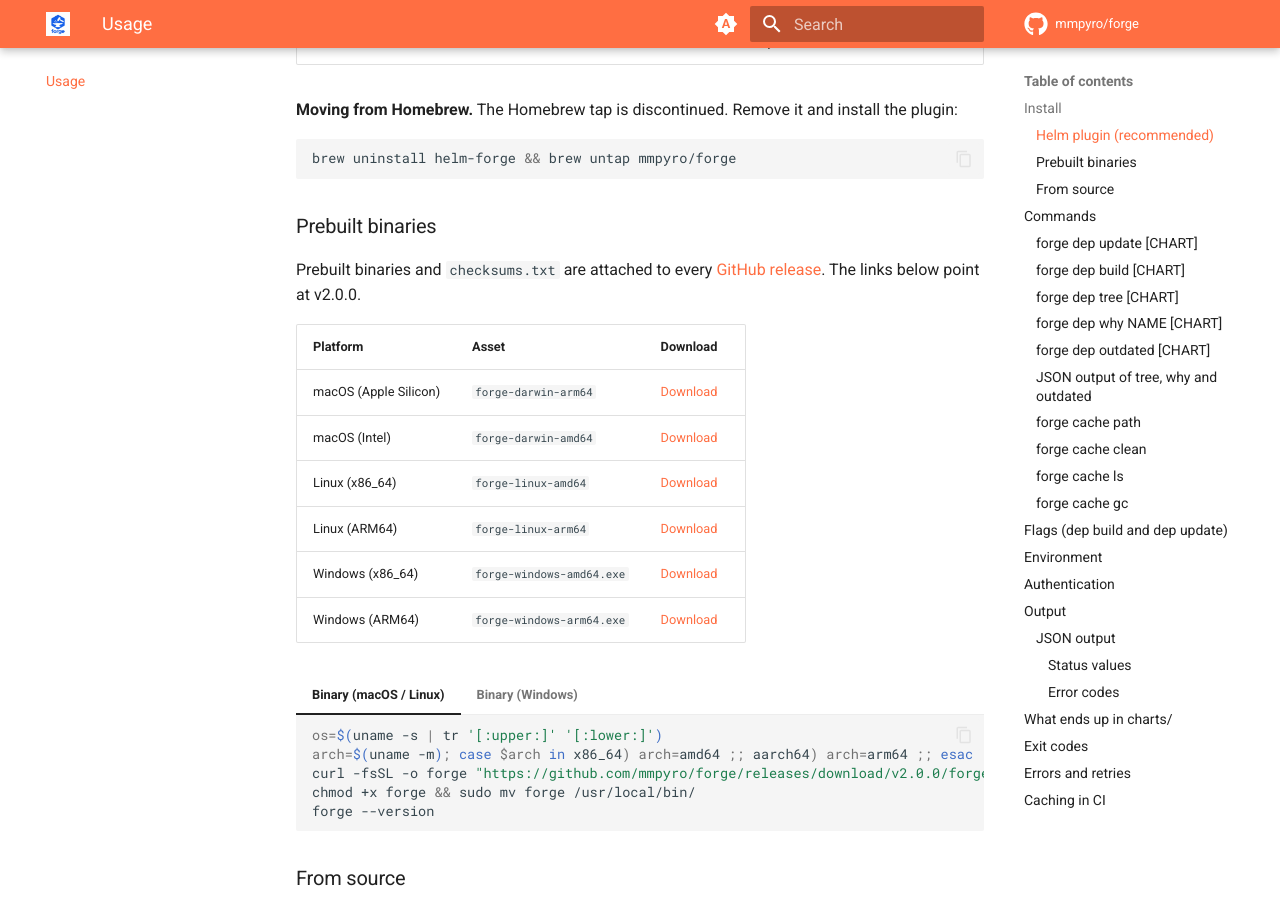
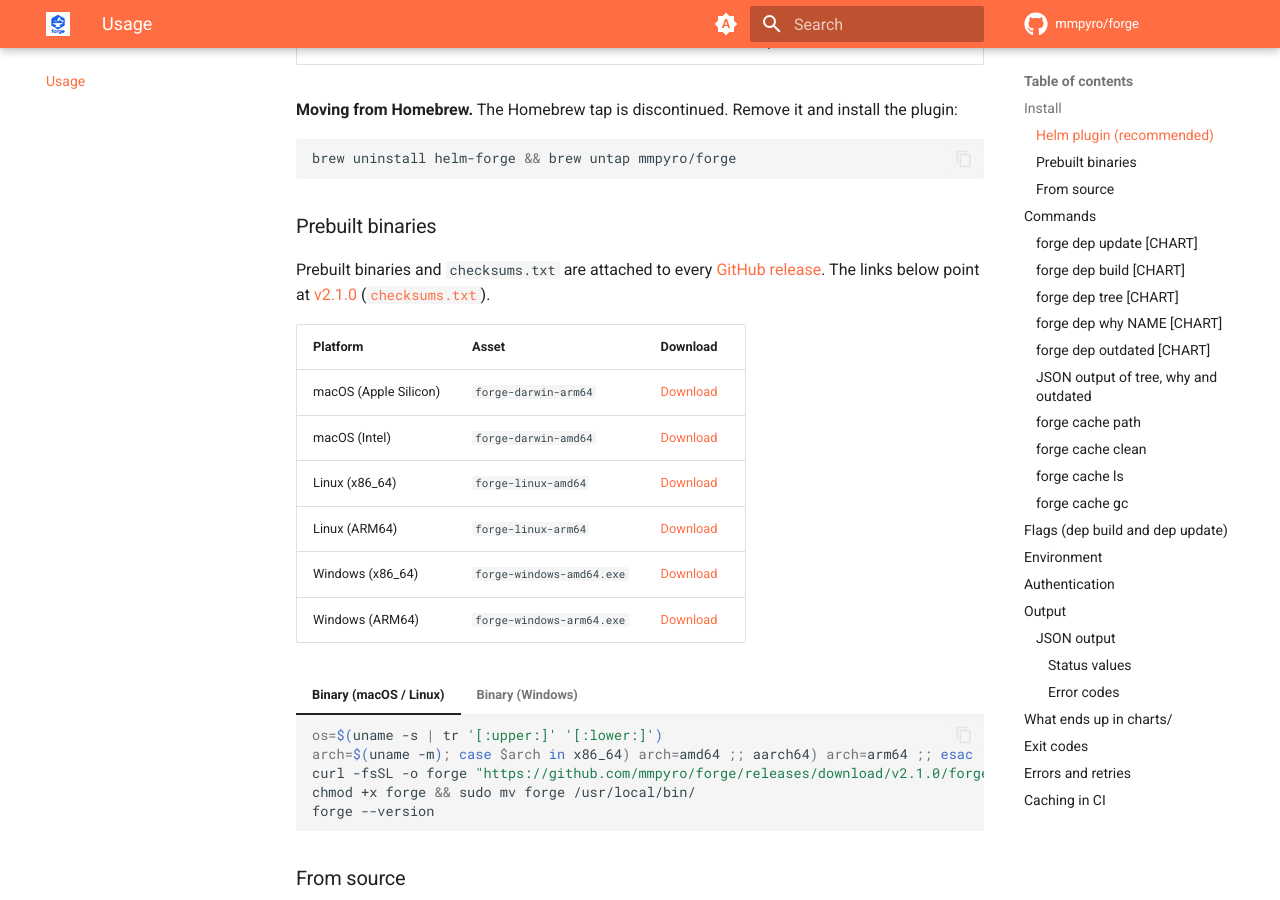
Before and after one commit to mmpyro/forge, an MkDocs documentation site: the page built from docs/usage.md, in a window 1280 px wide and 900 px high, scrolled down 2136 px. Built offline with MkDocs 1.6.1 and Material for MkDocs 9.7.7, drawn with Linux system fonts in a browser that asks for light colours; comment, search, counter and statistics services are not loaded; some of the changed text lies outside the part shown.

Commit message:
docs: point install commands and download links at v2.1.0 (#9)
* docs: point install commands and download links at v2.1.0

Bump the pinned version in README.md, docs/index.md and docs/usage.md,
link the v2.1.0 release page and checksums.txt, add a "What's new in 2.1"
section (dep tree/why/outdated, cache ls/gc), and list docs/index.md in
the release checklist.

Co-authored-by: Cursor <cursoragent@cursor.com>

* store: retry PutRef on EINVAL and allow more attempts

TestGCConcurrentWithWrites flaked on macOS: when GC prunes a ref
directory mid-call, mkdir/rename there fail with EINVAL, not ENOENT, so
PutRef gave up. Retry on both, and allow 10 attempts: a GC pass removes
each directory at most once, so a writer loses at most once per path
level.

Co-authored-by: Cursor <cursoragent@cursor.com>

---------

Co-authored-by: Michał Marszałek <michal.marszalek@h2o.ai>
Co-authored-by: Cursor <cursoragent@cursor.com>

````diff
--- a/docs/usage.md
+++ b/docs/usage.md
@@ -13,13 +13,13 @@ Linux), or PowerShell (Windows).
 === "Helm 4"
 
     ```sh
-    helm plugin install https://github.com/mmpyro/forge --version v2.0.0 --verify=false
+    helm plugin install https://github.com/mmpyro/forge --version v2.1.0 --verify=false
     ```
 
 === "Helm 3 (3.18+)"
 
     ```sh
-    helm plugin install https://github.com/mmpyro/forge --version v2.0.0
+    helm plugin install https://github.com/mmpyro/forge --version v2.1.0
     ```
 
 Helm clones the repository at that tag, then runs the install hook
@@ -33,7 +33,7 @@ Helm clones the repository at that tag, then runs the install hook
 **2. Verify:**
 
 ```sh
-helm plugin list              # NAME  VERSION  DESCRIPTION → forge  2.0.0  …
+helm plugin list              # NAME  VERSION  DESCRIPTION → forge  2.1.0  …
 helm forge --version
 helm forge cache path         # $HELM_CACHE_HOME/forge
 ```
@@ -65,7 +65,7 @@ Notes:
 
   ```sh
   HELM_FORGE_PLUGIN_URL=https://mirror.example.com/forge \
-    helm plugin install https://github.com/mmpyro/forge --version v2.0.0
+    helm plugin install https://github.com/mmpyro/forge --version v2.1.0
   ```
 
 **Upgrade or remove.** The plugin is pinned to the tag it was installed from,
@@ -101,23 +101,24 @@ brew uninstall helm-forge && brew untap mmpyro/forge
 
 Prebuilt binaries and `checksums.txt` are attached to every
 [GitHub release](https://github.com/mmpyro/forge/releases). The links
-below point at v2.0.0.
+below point at [v2.1.0](https://github.com/mmpyro/forge/releases/tag/v2.1.0)
+([`checksums.txt`](https://github.com/mmpyro/forge/releases/download/v2.1.0/checksums.txt)).
 
 | Platform | Asset | Download |
 |---|---|---|
-| macOS (Apple Silicon) | `forge-darwin-arm64` | [Download](https://github.com/mmpyro/forge/releases/download/v2.0.0/forge-darwin-arm64) |
-| macOS (Intel) | `forge-darwin-amd64` | [Download](https://github.com/mmpyro/forge/releases/download/v2.0.0/forge-darwin-amd64) |
-| Linux (x86_64) | `forge-linux-amd64` | [Download](https://github.com/mmpyro/forge/releases/download/v2.0.0/forge-linux-amd64) |
-| Linux (ARM64) | `forge-linux-arm64` | [Download](https://github.com/mmpyro/forge/releases/download/v2.0.0/forge-linux-arm64) |
-| Windows (x86_64) | `forge-windows-amd64.exe` | [Download](https://github.com/mmpyro/forge/releases/download/v2.0.0/forge-windows-amd64.exe) |
-| Windows (ARM64) | `forge-windows-arm64.exe` | [Download](https://github.com/mmpyro/forge/releases/download/v2.0.0/forge-windows-arm64.exe) |
+| macOS (Apple Silicon) | `forge-darwin-arm64` | [Download](https://github.com/mmpyro/forge/releases/download/v2.1.0/forge-darwin-arm64) |
+| macOS (Intel) | `forge-darwin-amd64` | [Download](https://github.com/mmpyro/forge/releases/download/v2.1.0/forge-darwin-amd64) |
+| Linux (x86_64) | `forge-linux-amd64` | [Download](https://github.com/mmpyro/forge/releases/download/v2.1.0/forge-linux-amd64) |
+| Linux (ARM64) | `forge-linux-arm64` | [Download](https://github.com/mmpyro/forge/releases/download/v2.1.0/forge-linux-arm64) |
+| Windows (x86_64) | `forge-windows-amd64.exe` | [Download](https://github.com/mmpyro/forge/releases/download/v2.1.0/forge-windows-amd64.exe) |
+| Windows (ARM64) | `forge-windows-arm64.exe` | [Download](https://github.com/mmpyro/forge/releases/download/v2.1.0/forge-windows-arm64.exe) |
 
 === "Binary (macOS / Linux)"
 
     ```sh
     os=$(uname -s | tr '[:upper:]' '[:lower:]')
     arch=$(uname -m); case $arch in x86_64) arch=amd64 ;; aarch64) arch=arm64 ;; esac
-    curl -fsSL -o forge "https://github.com/mmpyro/forge/releases/download/v2.0.0/forge-$os-$arch"
+    curl -fsSL -o forge "https://github.com/mmpyro/forge/releases/download/v2.1.0/forge-$os-$arch"
     chmod +x forge && sudo mv forge /usr/local/bin/
     forge --version
     ```
@@ -623,7 +624,7 @@ lives under Helm's cache dir, so ask `helm forge cache path`):
 
 ```yaml
 - uses: azure/setup-helm@v4
-- run: helm plugin install https://github.com/mmpyro/forge --version v2.0.0 --verify=false
+- run: helm plugin install https://github.com/mmpyro/forge --version v2.1.0 --verify=false
 - id: forge-cache
   run: echo "dir=$(helm forge cache path)" >> "$GITHUB_OUTPUT"
 - uses: actions/cache@v4
````
Also changed, not shown: README.md (+27 -12 lines), docs/development.md (+4 -4 lines), docs/index.md (+19 -5 lines), 1 other file.
